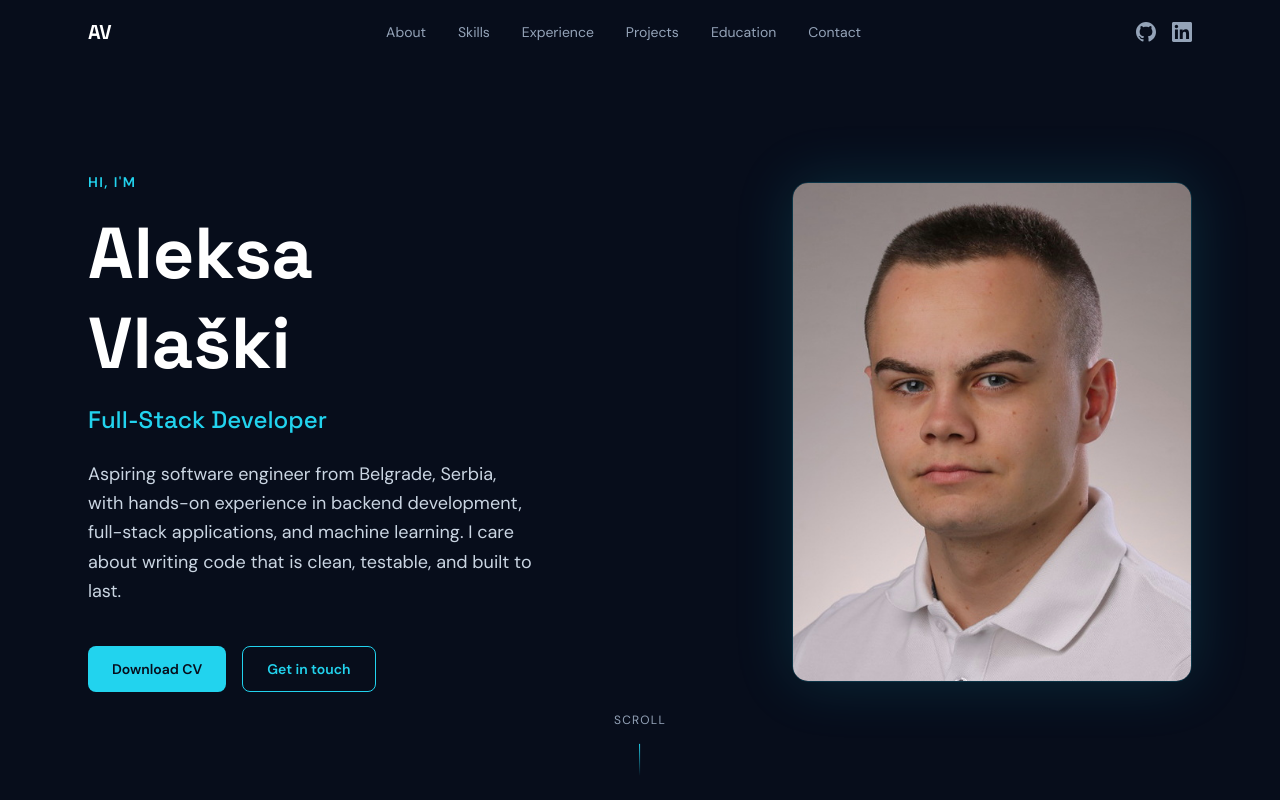
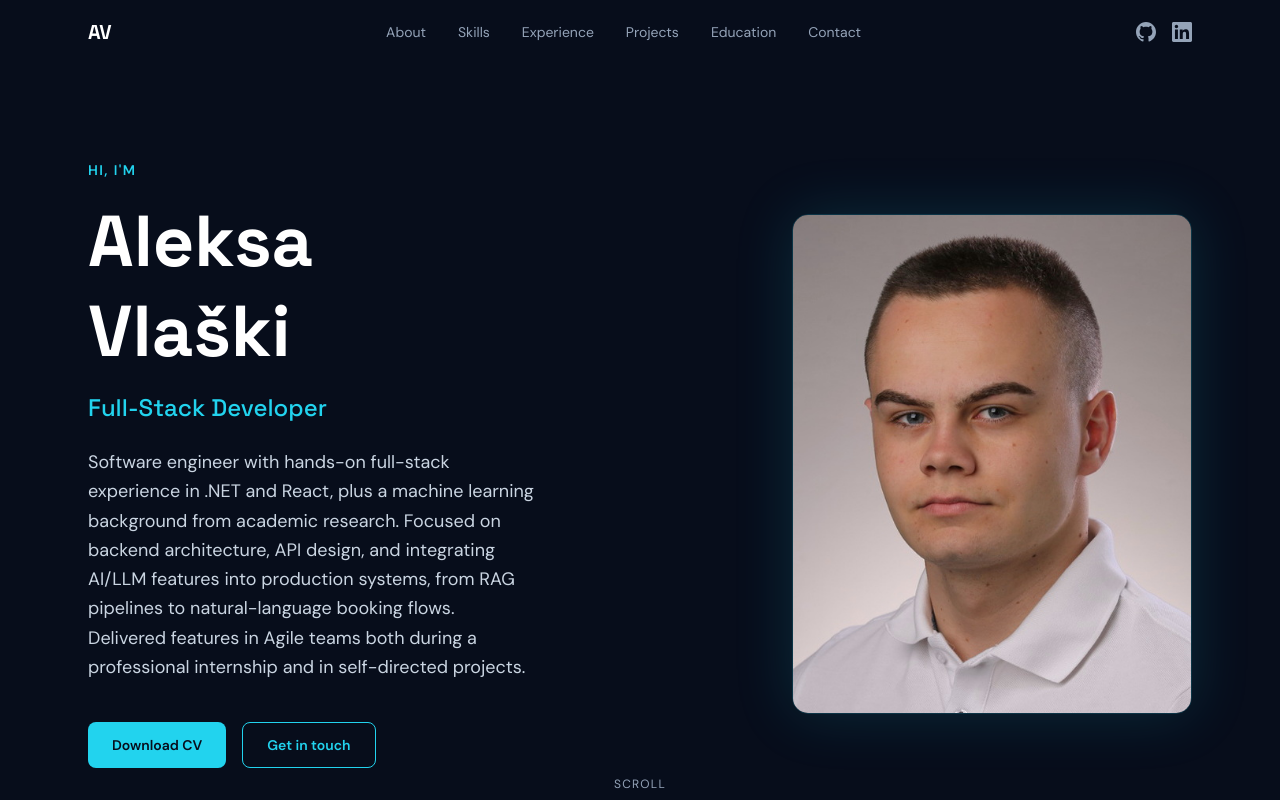
Before and after one commit to Kia2002/aleksa-vlaski-portfolio, a React (Vite) app: page / in a window 1280 px wide. Shown: the top 800 px of the page. Built offline with nearby package versions, Linux system fonts and the light colour scheme.

Commit message:
Polish Medical Appointment App and Hero descriptions

```diff
--- a/src/components/Hero.tsx
+++ b/src/components/Hero.tsx
@@ -54,7 +54,7 @@ export default function Hero() {
               {...fadeUp(0.45)}
               className="text-slate-300 text-base lg:text-lg leading-relaxed mb-10 max-w-md"
             >
-              Aspiring software engineer from Belgrade, Serbia, with hands-on experience in backend development, full-stack applications, and machine learning. I care about writing code that is clean, testable, and built to last.
+              Software engineer with hands-on full-stack experience in .NET and React, plus a machine learning background from academic research. Focused on backend architecture, API design, and integrating AI/LLM features into production systems, from RAG pipelines to natural-language booking flows. Delivered features in Agile teams both during a professional internship and in self-directed projects.
             </motion.p>
             <motion.div {...fadeUp(0.55)} className="flex flex-wrap gap-4">
               <a
--- a/src/data/projects.ts
+++ b/src/data/projects.ts
@@ -10,12 +10,12 @@ export const projects: Project[] = [
     inProgress: true,
   },
   {
-  title: 'Medical Appointment App',
-  description:
-    'Full-stack medical scheduling system built with a 10-member team: ASP.NET Core RESTful API backend (Clean Architecture), React/TypeScript frontend, and AI-assisted scheduling via OpenAI for natural-language booking. Designed and implemented API endpoints and business logic for patient/doctor/appointment CRUD, slot-availability rules, filtering, and CSV export.',
-  tech: ['.NET 8', 'EF Core', 'SQL Server', 'React', 'TypeScript', 'OpenAI API'],
-  githubUrl: 'https://github.com/Kia2002/MedicalAppointmentApp',
-},
+    title: 'Medical Appointment App',
+    description:
+      'Full-stack medical scheduling system for managing patients, doctors, and appointments, including slot-availability rules and natural-language booking powered by the OpenAI API. ASP.NET Core REST API backend with Clean Architecture, paired with a React/TypeScript frontend, built collaboratively in a 10-member Agile team.',
+    tech: ['.NET 8', 'EF Core', 'SQL Server', 'React', 'TypeScript', 'OpenAI API'],
+    githubUrl: 'https://github.com/Kia2002/MedicalAppointmentApp',
+  },
   {
     title: 'Fitness Training Booking',
     description:
```
